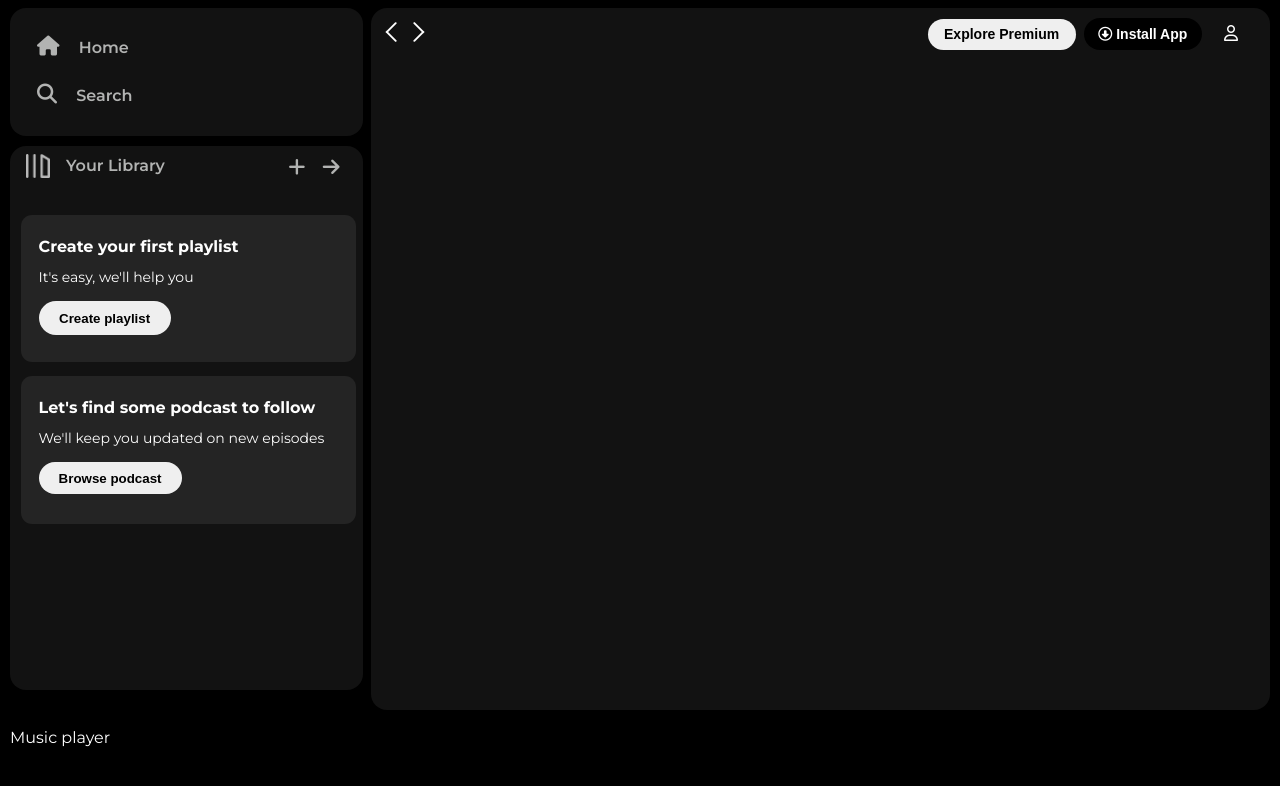
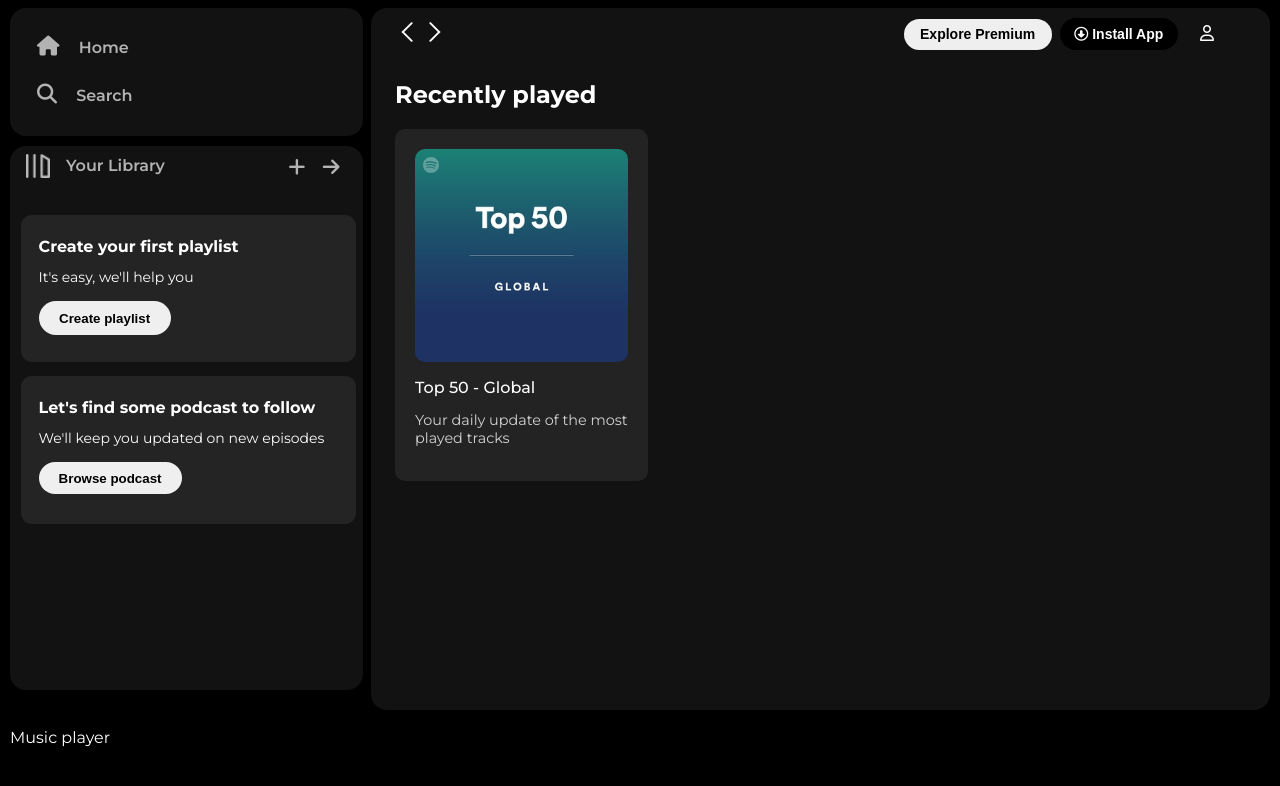
Before and after one commit to Om-Raja/spotifyUiClone, a plain HTML site: page spotify.html in a window 1280 px wide. Drawn offline with nearby package versions, Linux system fonts and the light colour scheme.

Commit message:
created first card of main content, still not done

```diff
--- a/spotify.css
+++ b/spotify.css
@@ -23,6 +23,7 @@ body {
   background-color: #121212;
   margin-left: 8px;
   height: 87.8%;
+  padding: 0px 1.5rem;
 }
 
 .music-player {
@@ -215,10 +216,6 @@ i:hover {
   cursor: pointer;
 }
 
-.mainContentStickyIcons{
-  margin-left: 0.5rem;
-}
-
 .mainContentStickyOptions{
   margin-right: 2rem;
 }
@@ -229,3 +226,36 @@ i:hover {
     display:none;
   }
 }
+
+.card {
+  background-color: #232323;
+  width: 25%;
+  height: 50%;
+  display: flex;
+  flex-direction: column;
+  justify-content: center;
+  /* align-items: center; */
+  padding: 20px;
+  border-radius: 10px;
+  overflow: hidden;
+}
+
+.card img{
+  width: 100%;
+  height: auto;
+  border-radius: 10px;
+}
+
+.card .title{
+  font-weight: 500;
+  margin-bottom: 0;
+}
+.card .info{
+  opacity: 0.8;
+  font-size: 0.9rem;
+}
+.card-container{
+  display: flex;
+  flex-direction: row;
+  flex-wrap: wrap;
+}
--- a/spotify.html
+++ b/spotify.html
@@ -58,7 +58,14 @@
                 </div>
             </div>
             <div class="albums">
-
+                <h2>Recently played</h2>
+                <div class="card-container">
+                    <div class="card">
+                        <img src="assets/card1img.jpeg" alt="top 50 - global">
+                        <p class="title">Top 50 - Global</p>
+                        <p class="info">Your daily update of the most played tracks</p>
+                    </div>
+                </div>
             </div>
         </div>
         <div class="music-player">Music player</div>
```
